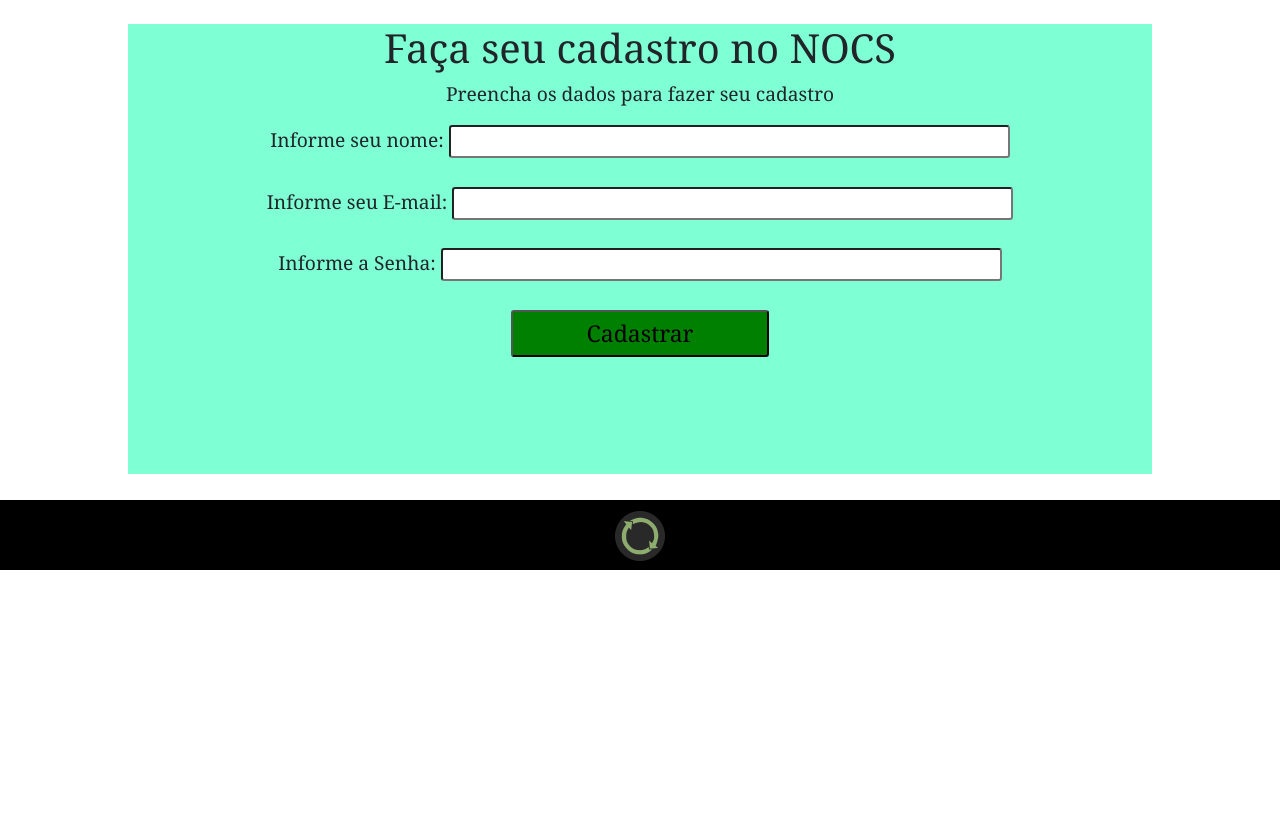
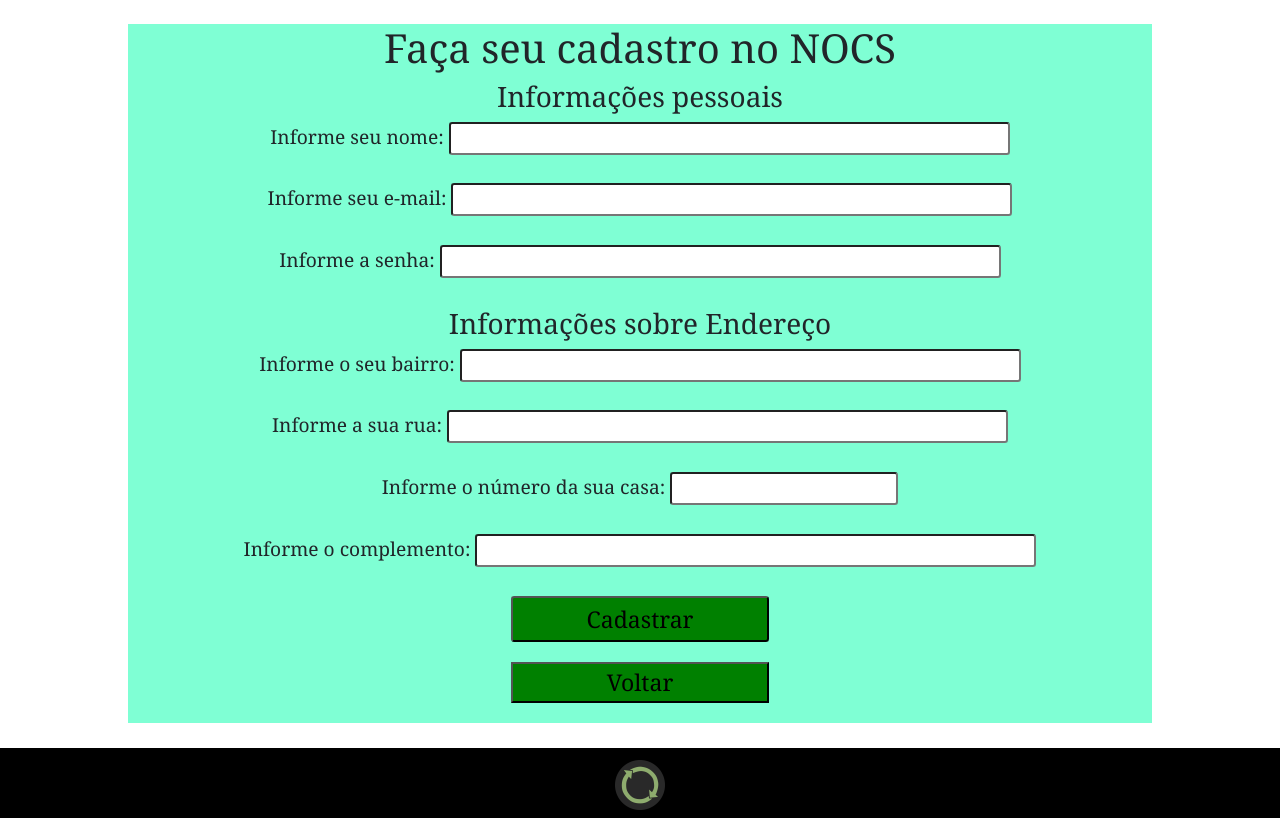
Before and after one commit to paulo-campos-57/NOCS, a Django app: page /nocs/cadastro in a window 1280 px wide. Shown: the part 76-894 px from the top of the page. Before the commit the page ends 646 px from the top, so only its background shows below. Run offline with Django 4.2, Linux system fonts and the light colour scheme.

Commit message:
atualização na página de cadastro

```diff
--- a/NOCS_definitivo/NOCS_app/models.py
+++ b/NOCS_definitivo/NOCS_app/models.py
@@ -22,3 +22,7 @@ class Cadastro(models.Model):
     username = models.TextField(max_length=255)
     email = models.TextField(max_length=355)
     password1 = models.TextField(max_length=100)
+    bairro = models.TextField(default='-')
+    rua = models.TextField(default='')
+    numero = models.IntegerField(default=0)
+    complemento = models.TextField(default='-')
--- a/NOCS_definitivo/NOCS_app/templates/nocs/cadastro.html
+++ b/NOCS_definitivo/NOCS_app/templates/nocs/cadastro.html
@@ -6,16 +6,25 @@
     <h1>Faça seu cadastro no NOCS</h1>
     <form action="{% url 'confirmado' %}" method="post">
         {% csrf_token %}
-        <p>
-            Preencha os dados para fazer seu cadastro
-        </p>
+        <h3 style="text-align: center;">Informações pessoais</h3>
         Informe seu nome: <input name="username" class="form-control-sm" type="text" size="60"><br><br>
-        Informe seu E-mail: <input name="email" class="form-control-sm" type="email" size="60"><br><br>
-        Informe a Senha: <input name="password1" class="form-control-sm" type="password" size="60"><br><br>
+        Informe seu e-mail: <input name="email" class="form-control-sm" type="email" size="60"><br><br>
+        Informe a senha: <input name="password1" class="form-control-sm" type="password" size="60"><br><br>
+        <h3 style="text-align: center;">Informações sobre Endereço</h3>
+        Informe o seu bairro: <input name="bairro" class="form-control-sm" type="text" size="60"><br><br>
+        Informe a sua rua: <input name="rua" class="form-control-sm" type="text" size="60"><br><br>
+        Informe o número da sua casa: <input name="numero" class="form-control-sm" type="number" size="60"><br><br>
+        Informe o complemento: <input name="complemento" class="form-control-sm" type="text" size="60"><br><br>
         <button class="form-control-sm" style="background-color: green; color: #000; width: 20ch;
                 font-size: larger; margin-bottom: 2%;">
             Cadastrar
         </button>
     </form>
+    <a href="{% url 'home' %}" style="text-decoration: none;">
+        <button style="background-color: green; color: #000; width: 20ch;
+                font-size: larger; margin-bottom: 2%;">
+            Voltar
+        </button>
+    </a>
 </div>
 {% endblock %}
--- a/NOCS_definitivo/NOCS_app/views.py
+++ b/NOCS_definitivo/NOCS_app/views.py
@@ -68,6 +68,11 @@ def confirmado(request):
 
     novo_cadastro.username = request.POST.get('username')
     novo_cadastro.email = request.POST.get('email')
-    novo_cadastro = request.POST.get('password1')
+    novo_cadastro.password1 = request.POST.get('password1')
+    novo_cadastro.bairro = request.POST.get('bairro')
+    novo_cadastro.rua = request.POST.get('rua')
+    novo_cadastro.numero = request.POST.get('numero')
+    novo_cadastro.complemento = request.POST.get('complemento')
+    novo_cadastro.save()
 
     return render(request, 'nocs/confirmado.html')
```
Also changed, not shown: NOCS_definitivo/NOCS_app/migrations/0007_cadastro_bairro.py (added), NOCS_definitivo/NOCS_app/migrations/0008_cadastro_rua.py (added), NOCS_definitivo/NOCS_app/migrations/0009_cadastro_numero.py (added), NOCS_definitivo/NOCS_app/migrations/0010_cadastro_complemento.py (added).
